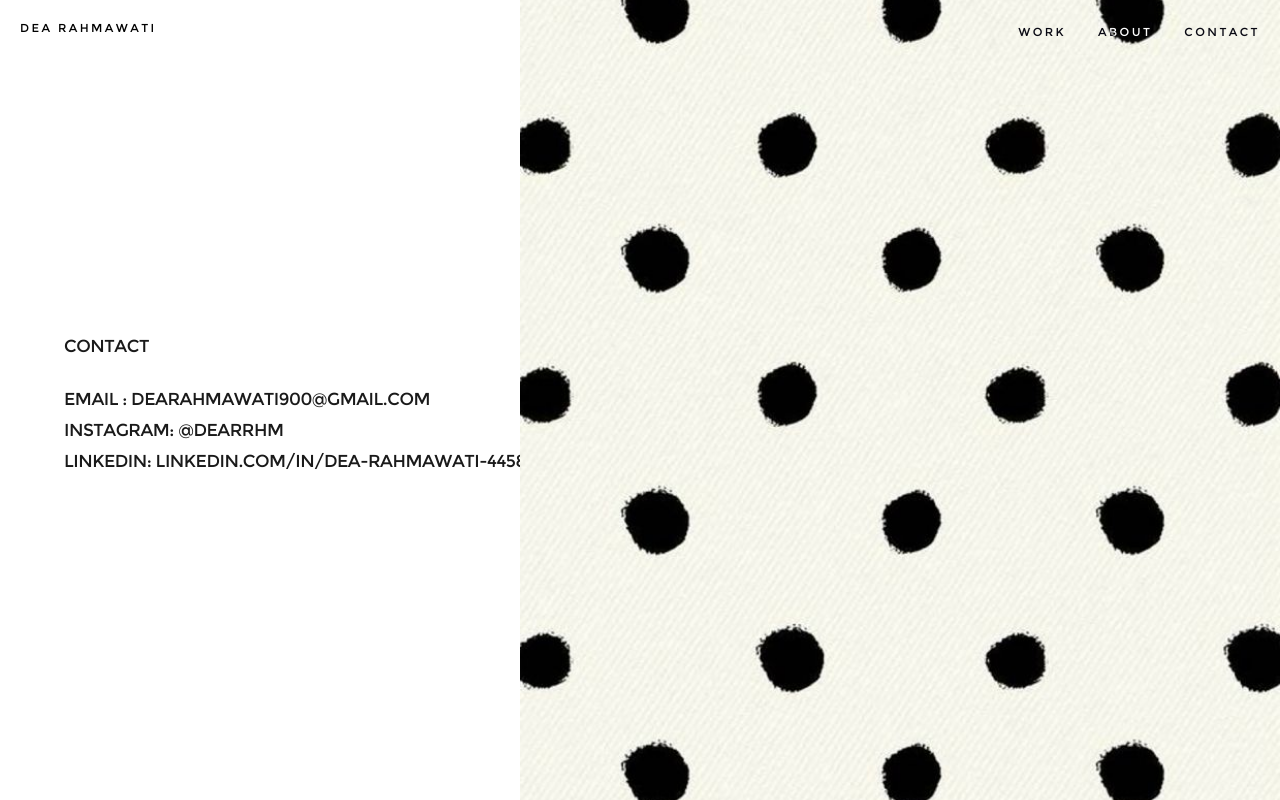
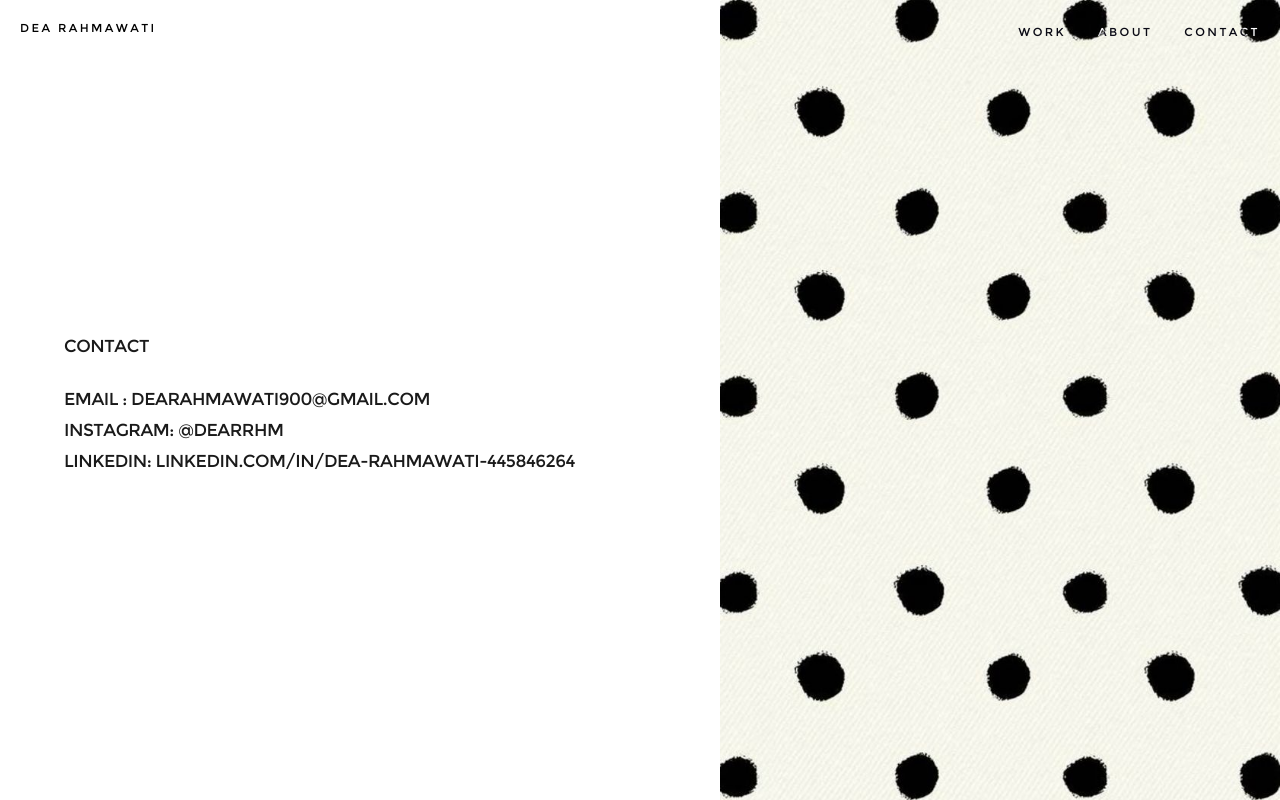
Before and after one commit to bluplyy/Dea-Figma, a React (Vite) app: page /contact in a window 1280 px wide. Built offline with nearby package versions, Linux system fonts and the light colour scheme.

Commit message:
Update desktop contact left container width to 720px

```diff
--- a/src/ContactPage.jsx
+++ b/src/ContactPage.jsx
@@ -137,8 +137,8 @@ function ContactPage() {
 
       {/* ===== TAMPILAN DESKTOP (>= 800PX): TEKS LEBAR TETAP & FOTO MENGISI SISA RUANG (FOTO TERPOTONG SAAT DIPERSEMPIT) ===== */}
       <div className="hidden min-[800px]:flex w-full h-full overflow-hidden flex-row">
-        {/* SISI KIRI: TEKS INFORMASI CONTACT (LEBAR TETAP DIPERTAHANKAN, TIDAK MENGECIL/MENYUSUT) */}
-        <div className="flex-none w-[520px] max-w-[60vw] h-full flex flex-col justify-center px-10 md:px-14 lg:px-16">
+        {/* SISI KIRI: TEKS INFORMASI CONTACT (LEBAR 720PX) */}
+        <div className="flex-none w-[720px] max-w-full h-full flex flex-col justify-center px-10 md:px-14 lg:px-16">
           {/* INDUK DIV: DIV CONTACT + DIV EMAIL/INSTA/LINKEDIN MENJADI 1 DIV */}
           <div className="w-full flex flex-col text-left">
             {/* DIV CONTACT (TINGGI AREA: 43PX) */}
```
